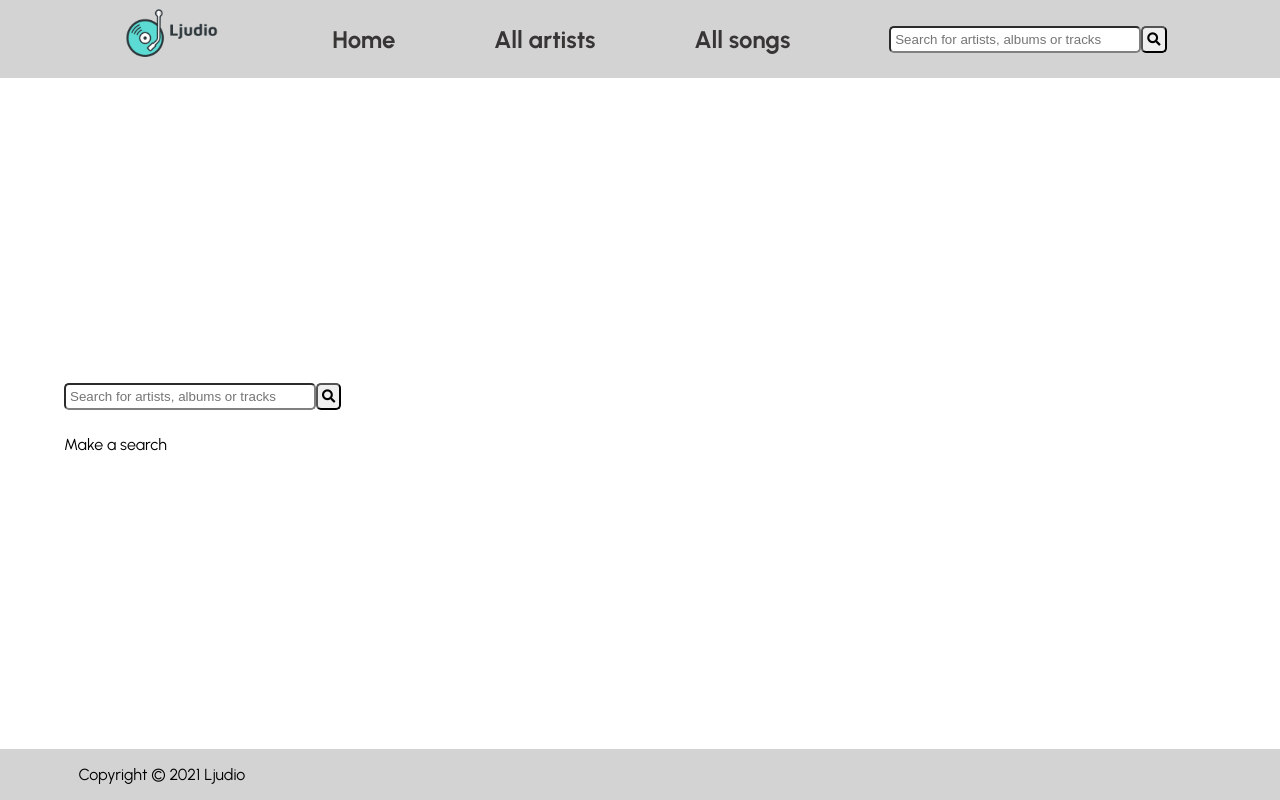
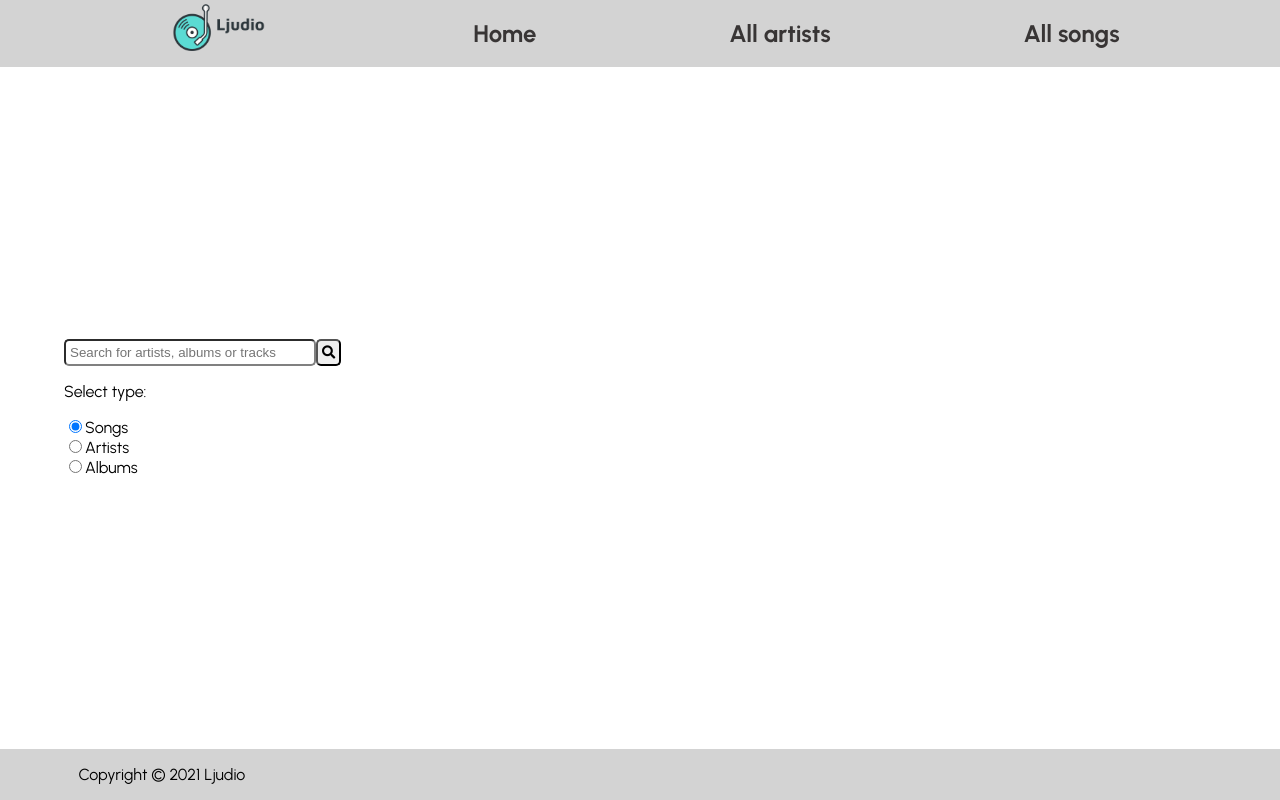
Before and after one commit to jenny567-git/Ljudio, a React (Vite) app in the folder ljudio/: page / in a window 1280 px wide. Built offline with nearby package versions, Linux system fonts and the light colour scheme.

Commit message:
can now search artist

```diff
--- /dev/null
+++ b/ljudio/src/components/ArtistResult.jsx
@@ -0,0 +1,14 @@
+import React from 'react'
+//key: brosweId
+
+function ArtistResult({result}) {
+    const imgUrl = result.thumbnails[1].url
+    return (
+        <div className="result-artists">
+            <img src={imgUrl} alt="" />
+            <p>{result.name}</p>
+        </div>
+    )
+}
+
+export default ArtistResult
--- a/ljudio/src/components/Navbar.jsx
+++ b/ljudio/src/components/Navbar.jsx
@@ -16,7 +16,7 @@ function Navbar() {
           <Link to="/">Home</Link>
           <Link to="/artists">All artists</Link>
           <Link to="/songs">All songs</Link>
-          <Searchbar/>
+          {/* <Searchbar/> */}
         </nav>
     </div>
   )
--- a/ljudio/src/components/Player.css
+++ b/ljudio/src/components/Player.css
@@ -6,6 +6,6 @@
     text-align: center;
     text-decoration: none;
     display: inline-block;
-    font-size: 16px;
+    font-size: 10px;
     border-radius: 8px;
 }
--- a/ljudio/src/components/Results.jsx
+++ b/ljudio/src/components/Results.jsx
@@ -1,22 +1,43 @@
 import React, { useContext, useEffect } from "react";
-import Result from "./Result";
+import SongResult from "./SongResult";
+import ArtistResult from "./ArtistResult";
 import { StoreContext } from "../utils/store";
 
 function Results() {
-  const { results } = useContext(StoreContext);
+  const { results, type } = useContext(StoreContext);
   let a = { content: [] };
   a = results[0];
     console.log('a list', a.content);
 
+
+    function renderResult(){
+      let comp;
+      console.log('what is type', type[0]);
+      if(a.content !== undefined){
+          switch (type[0]) {
+            case 'artists':
+              console.log('result in artist', a.content);
+                comp = Array.from(a.content).map((result) => (
+                  <ArtistResult key={result.browseId} result={result} />
+                  ))
+              break;
+
+            default:
+                comp = Array.from(a.content).map((result) => (
+                  <SongResult key={result.videoId} result={result} />
+                  ))
+                  break;
+          }
+      }
+      return (
+        <div>
+          {comp}
+        </div>
+      )
+    }
   return (
     <div>
-        {a.content !== undefined ? (
-          Array.from(a.content).map((result) => (
-            <Result key={result.videoId} result={result} />
-          ))
-        ) : (
-          <p>Make a search</p>
-        )}
+        {renderResult()}
     </div>
   );
 }
--- a/ljudio/src/components/Searchbar.jsx
+++ b/ljudio/src/components/Searchbar.jsx
@@ -1,32 +1,81 @@
-import React, { useState, useContext } from "react";
+import React, { useState, useContext, useRef } from "react";
 import { StoreContext } from "../utils/store";
 
-import './Searchbar.css'
+import "./Searchbar.css";
 
 function Searchbar() {
-  const [searchString, setSearchString] = useState('')
-  const {results: [results, setResults] } = useContext(StoreContext)
+  const [searchString, setSearchString] = useState("");
+  // const [type, setType] = useState("songs");
+  const {type: [type, setType],} = useContext(StoreContext);
+  const {results: [results, setResults]} = useContext(StoreContext);
 
-  const search2 =  async (e) => {
-    e.preventDefault()
-    var response = await fetch(
-      'https://yt-music-api.herokuapp.com/api/yt/songs/' + searchString
-      ) // Default is GET
-      var result = await response.json()
-      if (result) {
-        console.log('aync', result);
-        //save results to store context
-        setResults(result)
-        console.log('context', result);
-      }
+  const search2 = async (e) => {
+    e.preventDefault();
+    const radiovalue = document.querySelector(
+      'input[type="radio"]:checked'
+    ).value;
+    console.log("radio", radiovalue);
+
+    switch (radiovalue) {
+      case "artists":
+        var response = await fetch(
+          "https://yt-music-api.herokuapp.com/api/yt/artists/" + searchString
+        );
+        break;
+      case "albums":
+        var response = await fetch(
+          "https://yt-music-api.herokuapp.com/api/yt/albums/" + searchString
+        );
+        break;
+      default:
+        var response = await fetch(
+          "https://yt-music-api.herokuapp.com/api/yt/songs/" + searchString
+        ); // Default is GET
+        break;
     }
+    var result = await response.json();
+    if (result) {
+      console.log("aync", result);
+      //save results to store context
+      setType(radiovalue);
+      setResults(result);
+      console.log('radiovalue ', radiovalue);
+      console.log("context", result);
+    }
+  };
 
   return (
     <form>
-      <input type="text" placeholder="Search for artists, albums or tracks" onChange={(e) => setSearchString(e.target.value)}/>
+      <input
+        type="text"
+        placeholder="Search for artists, albums or tracks"
+        onChange={(e) => setSearchString(e.target.value)}
+      />
       <button onClick={search2}>
         <i className="fa fa-search"></i>
       </button>
+
+      <p>Select type:</p>
+      <div>
+        <input
+          type="radio"
+          id="huey"
+          name="drone"
+          value="songs"
+          defaultChecked
+        />
+        <label htmlFor="huey">Songs</label>
+      </div>
+
+      <div>
+        <input type="radio" id="dewey" name="drone" value="artists" />
+        <label htmlFor="dewey">Artists</label>
+      </div>
+
+      <div>
+        <input type="radio" id="louie" name="drone" value="albums" />
+        <label htmlFor="louie">Albums</label>
+      </div>
     </form>
   );
 }
--- a/ljudio/src/components/Result.jsx
+++ b/ljudio/src/components/SongResult.jsx
@@ -2,9 +2,9 @@ import React, {useState, useContext} from "react";
 import Player from "./Player";
 import { StoreContext } from "../utils/store";
 
-import "./Result.css";
+import "./SongResult.css";
 
-function Result({ result }) {
+function SongResult({ result }) {
   const url = result.thumbnails[0].url;
   const {currentSong: [currentSong, setCurrentSong] } = useContext(StoreContext)
 
@@ -36,4 +36,4 @@ function Result({ result }) {
   );
 }
 
-export default Result;
+export default SongResult;
--- a/ljudio/src/components/pages/Home.jsx
+++ b/ljudio/src/components/pages/Home.jsx
@@ -1,4 +1,4 @@
-import React, {useState} from "react";
+import React, {useState, useContext} from "react";
 import { StoreContext } from "../../utils/store";
 
 import Searchbar from "../Searchbar";
@@ -7,24 +7,7 @@ import Results from "../Results";
 import Player from "../Player";
 
 function Home() {
-  // let videoId = 'dQw4w9WgXcQ';
-  // window.player.loadVideoById(videoId);
-  // const {results} = React.useContext(StoreContext)
-
-  // const results = [
-  //   {
-  //     title: 's1',
-  //     artist: 'a1'
-  //   },
-  //   {
-  //     title: 's2',
-  //     artist: 'a2'
-  //   },
-  //   {
-  //     title: 's3',
-  //     artist: 'a3'
-  //   }
-  // ]
+  const { results } = useContext(StoreContext);
 
   return (
     <div className="container">
--- a/ljudio/src/utils/store.jsx
+++ b/ljudio/src/utils/store.jsx
@@ -3,20 +3,14 @@ import React, { useState, useContext } from "react";
 export const StoreContext = React.createContext(null);
 
 export function StoreProvider({ children }) {
-  // const teamMembersNames = ['John', 'Mary', 'Jason', 'David']
-
-  // const [sharing, setSharing] = React.useState([])
-  // const [help, setHelp] = React.useState([])
-  // const [pairing, setPairing] = React.useState(teamMembersNames)
   const [results, setResults] = useState([])
   const [currentSong, setCurrentSong] = useState()
+  const [type, setType] = useState()
 
   const store = {
-    // sharing: [sharing, setSharing],
-    // help: [help, setHelp],
-    // pairing: [pairing, setPairing],
     results: [results, setResults],
-    currentSong: [currentSong, setCurrentSong]
+    currentSong: [currentSong, setCurrentSong],
+    type: [type, setType]
   }
 
   return (
```
Also changed, not shown: ljudio/src/components/SongResult.css (renamed from ljudio/src/components/Result.css).
